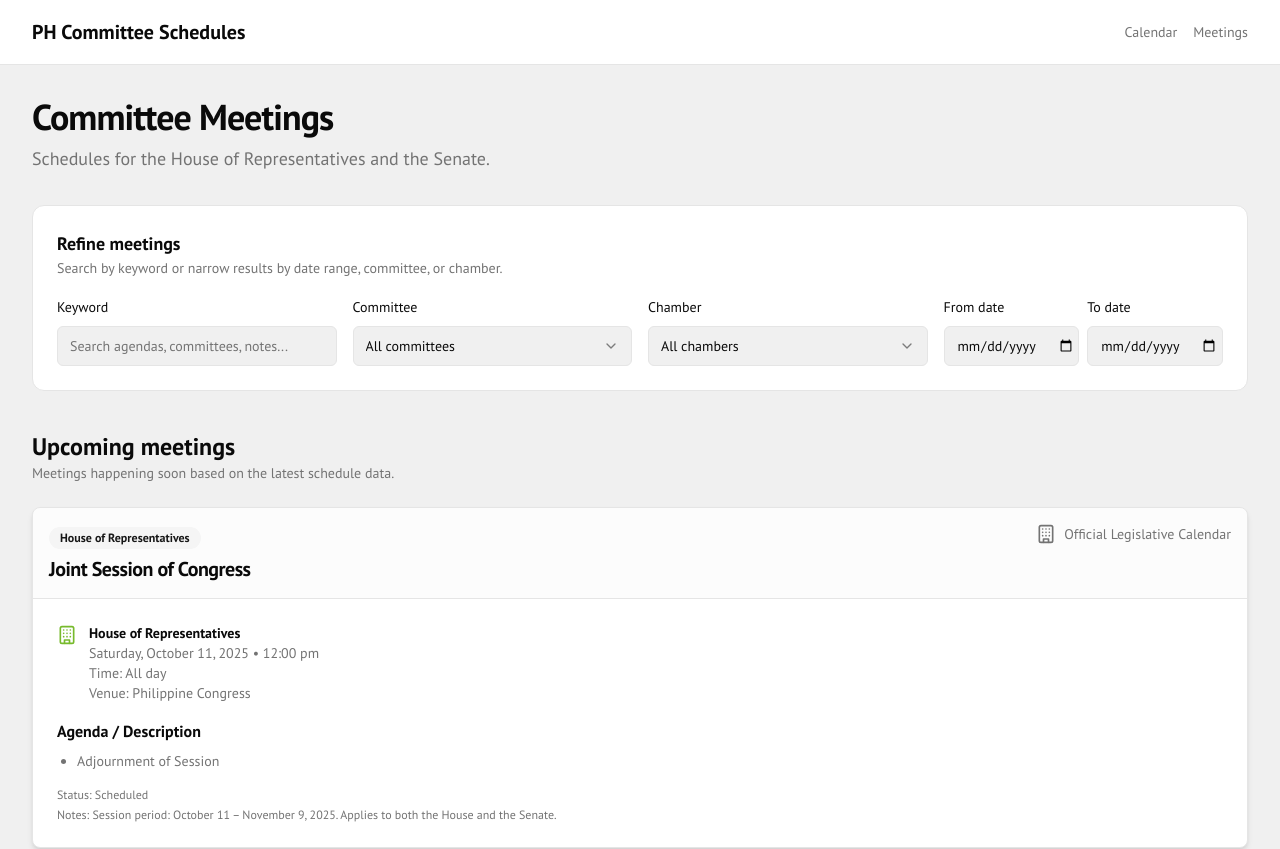
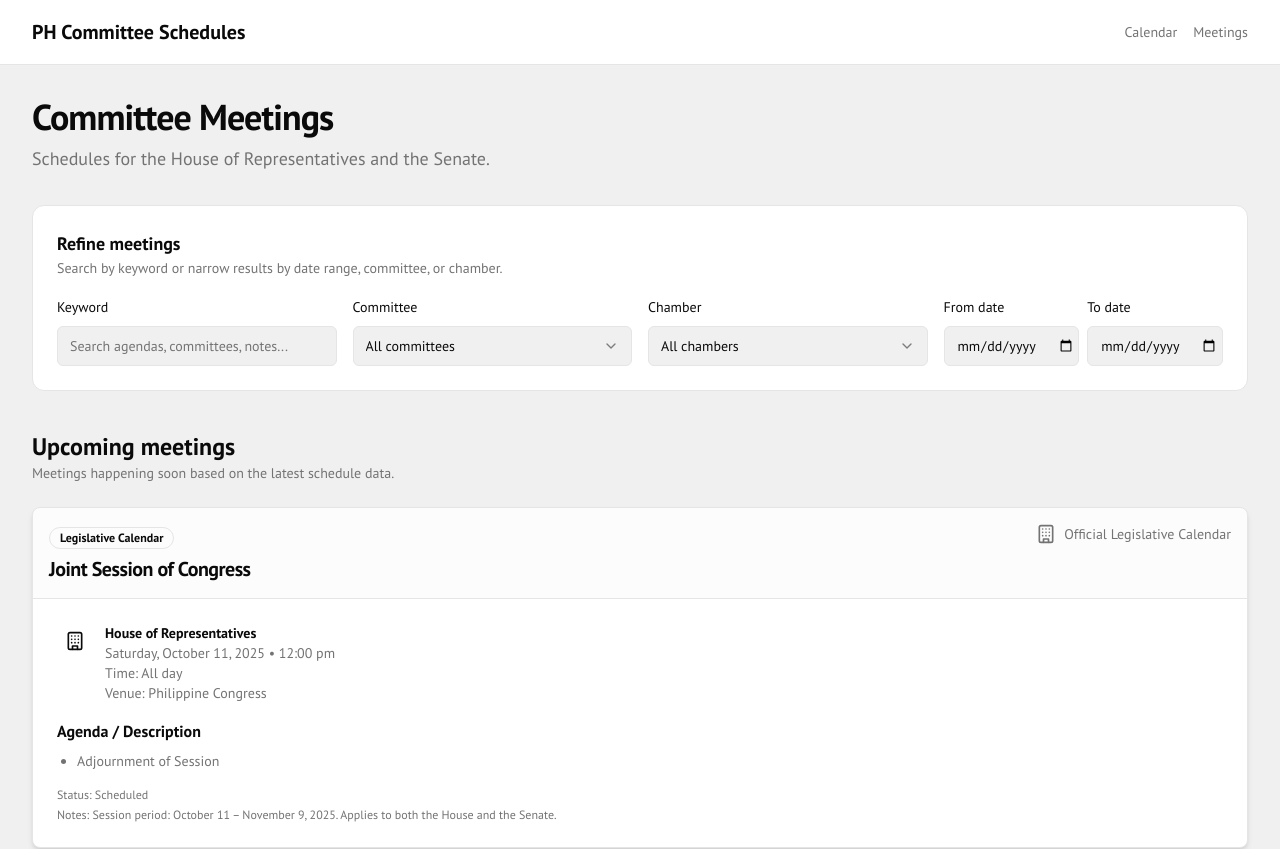
Before and after one commit to Dino03/ph-congress-committee-schedules, a Next.js app: page /meetings in a window 1280 px wide. Shown: the top 849 px of the page. Built offline with nearby package versions, Linux system fonts and the light colour scheme.

Commit message:
Align meeting card with event color tokens

```diff
--- a/src/components/meetings/meeting-card.tsx
+++ b/src/components/meetings/meeting-card.tsx
@@ -4,12 +4,16 @@ import { Card, CardContent, CardHeader, CardTitle } from '@/components/ui/card';
 import { Badge } from '@/components/ui/badge';
 import { format } from 'date-fns';
 import EventIcon from '@/components/icons/event-icon';
+import { getEventColors, getEventCategoryLabel } from '@/lib/event-colors';
+import { cn } from '@/lib/utils';
 
 interface MeetingCardProps {
   meeting: Event;
 }
 
 export function MeetingCard({ meeting }: MeetingCardProps) {
+  const colors = getEventColors(meeting);
+  const label = getEventCategoryLabel(meeting);
   const dateSource = meeting.isoDate ?? (meeting.date ? `${meeting.date}T00:00:00` : '');
   const parsedDate = dateSource ? new Date(dateSource) : null;
   const hasValidDate = parsedDate && !Number.isNaN(parsedDate.getTime());
@@ -30,15 +34,18 @@ export function MeetingCard({ meeting }: MeetingCardProps) {
       <CardHeader className="bg-muted/30 border-b border-border p-4">
         <div className="flex flex-col sm:flex-row sm:items-start sm:justify-between gap-3">
           <div className="space-y-2">
-            <Badge variant="secondary" className="w-fit">
-              {meeting.branch}
+            <Badge
+              variant="secondary"
+              className={cn('w-fit', colors.badgeBg, colors.badgeText, colors.badgeBorder)}
+            >
+              {label}
             </Badge>
             <CardTitle className="text-xl font-bold text-foreground leading-tight">
               {meeting.committee}
             </CardTitle>
           </div>
           <div className="flex items-center gap-2 text-sm text-muted-foreground">
-            <EventIcon branch={meeting.branch} className="h-5 w-5" />
+            <EventIcon branch={meeting.branch} className={cn('h-5 w-5', colors.icon)} />
             <span>{meeting.source}</span>
           </div>
         </div>
@@ -46,7 +53,9 @@ export function MeetingCard({ meeting }: MeetingCardProps) {
       <CardContent className="p-4 md:p-6 grid gap-4">
         <div className="grid grid-cols-1 sm:grid-cols-2 gap-4 text-sm">
           <div className="flex items-start gap-3">
-            <EventIcon branch={meeting.branch} className="h-5 w-5 mt-0.5 text-accent flex-shrink-0" />
+            <div className={cn('p-2 rounded-full flex items-center justify-center flex-shrink-0', colors.detailIconBg)}>
+              <EventIcon branch={meeting.branch} className={cn('h-5 w-5', colors.detailIconText)} />
+            </div>
             <div>
               <p className="font-semibold text-foreground">
                 {meeting.branch}
```
